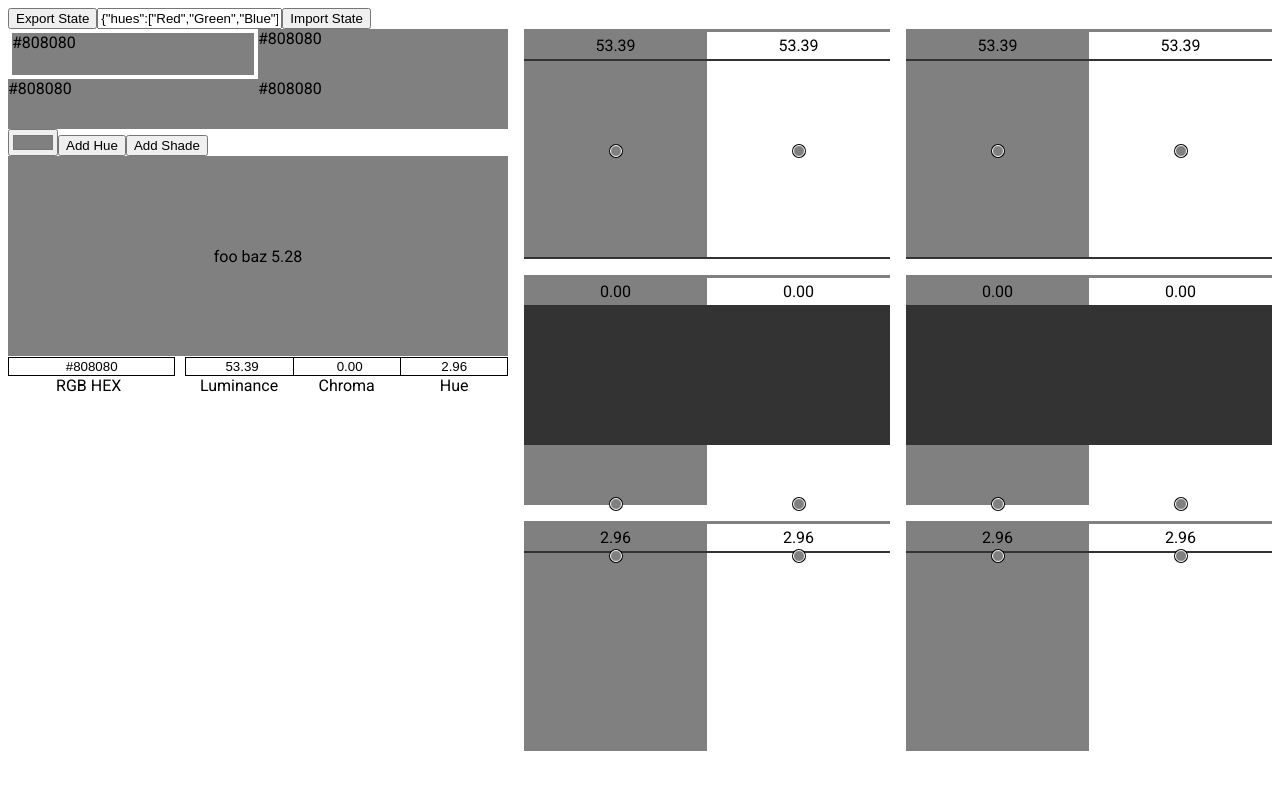
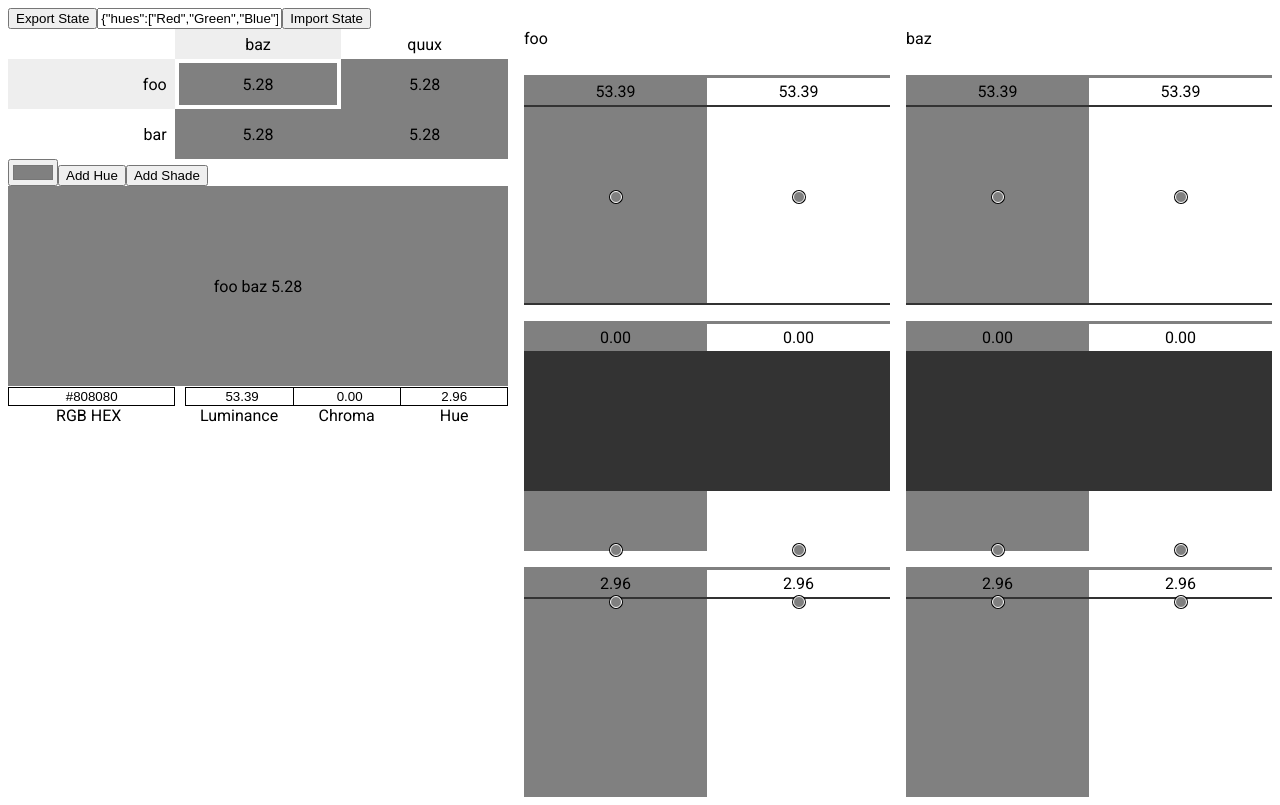
Before and after one commit to ucarion/cielab.io, a React app: page / in a window 1280 px wide. Built offline with nearby package versions, Linux system fonts and the light colour scheme; the HTML template or start-up script is replaced by a standard one.

Commit message:
Add improved palette display

```diff
--- /dev/null
+++ b/src/App/PaletteDisplay.tsx
@@ -0,0 +1,112 @@
+import React, { Fragment, useMemo } from "react";
+import { Palette } from "./types";
+import {
+  rgbToHex,
+  RGB,
+  wcagContrastRatio,
+  RGB_BLACK,
+  RGB_WHITE
+} from "../color";
+
+interface Props {
+  palette: Palette;
+  selectedHue: number;
+  selectedShade: number;
+  onColorSelect: (color: { hue: number; shade: number }) => void;
+}
+
+export default function PaletteDisplay({
+  palette: { hues, shades, colors },
+  selectedHue,
+  selectedShade,
+  onColorSelect
+}: Props) {
+  return (
+    <div
+      style={{
+        display: "grid",
+        gridTemplateColumns: `repeat(${1 + shades.length}, 1fr)`,
+        gridTemplateRows: `30px repeat(${hues.length}, 50px)`
+      }}
+    >
+      <div />
+      {shades.map((shade, shadeIndex) => (
+        <div
+          key={shadeIndex}
+          style={{
+            display: "flex",
+            justifyContent: "center",
+            alignItems: "center",
+            backgroundColor: shadeIndex === selectedShade ? "#eee" : "white"
+          }}
+        >
+          {shade}
+        </div>
+      ))}
+
+      {hues.map((hue, hueIndex) => (
+        <Fragment key={hueIndex}>
+          <div
+            style={{
+              display: "flex",
+              justifyContent: "flex-end",
+              alignItems: "center",
+              paddingRight: "8px",
+              backgroundColor: hueIndex === selectedHue ? "#eee" : "white"
+            }}
+          >
+            {hue}
+          </div>
+
+          {shades.map((_, shadeIndex) => (
+            <ColorDisplay
+              key={shadeIndex}
+              rgb={colors[hueIndex][shadeIndex]}
+              selected={
+                hueIndex === selectedHue && shadeIndex === selectedShade
+              }
+              onSelect={() =>
+                onColorSelect({ hue: hueIndex, shade: shadeIndex })
+              }
+            />
+          ))}
+        </Fragment>
+      ))}
+    </div>
+  );
+}
+
+interface ColorDisplayProps {
+  rgb: RGB;
+  selected: boolean;
+  onSelect: () => void;
+}
+
+function ColorDisplay({ rgb, selected, onSelect }: ColorDisplayProps) {
+  const contrastRatioWhite = useMemo(() => wcagContrastRatio(rgb, RGB_WHITE), [
+    rgb
+  ]);
+  const contrastRatioBlack = useMemo(() => wcagContrastRatio(rgb, RGB_BLACK), [
+    rgb
+  ]);
+
+  const isTextWhite = contrastRatioWhite > contrastRatioBlack;
+
+  return (
+    <div
+      style={{
+        backgroundColor: rgbToHex(rgb),
+        display: "flex",
+        justifyContent: "center",
+        alignItems: "center",
+        color: isTextWhite ? "white" : "black",
+        border: selected ? "4px solid white" : ""
+      }}
+      onClick={onSelect}
+    >
+      {isTextWhite
+        ? contrastRatioWhite.toFixed(2)
+        : contrastRatioBlack.toFixed(2)}
+    </div>
+  );
+}
--- a/src/App/index.tsx
+++ b/src/App/index.tsx
@@ -4,6 +4,7 @@ import TunnelGraph from "./TunnelGraph";
 import { Palette } from "./types";
 import ColorEditor from "./ColorEditor";
 import "./index.css";
+import PaletteDisplay from "./PaletteDisplay";
 
 const DEFAULT_COLOR = { r: 0.5, g: 0.5, b: 0.5 };
 
@@ -109,7 +110,14 @@ export default function App() {
         }}
       >
         <div>
-          <div
+          <PaletteDisplay
+            palette={{ hues, shades, colors }}
+            selectedHue={selectedColor.hue}
+            selectedShade={selectedColor.shade}
+            onColorSelect={setSelectedColor}
+          />
+
+          {/* <div
             style={{
               display: "grid",
               gridTemplateColumns: `repeat(${shades.length}, 1fr)`,
@@ -133,7 +141,7 @@ export default function App() {
                 </div>
               ))
             )}
-          </div>
+          </div> */}
 
           <input
             type="color"
@@ -158,11 +166,13 @@ export default function App() {
           style={{
             display: "grid",
             gridTemplateColumns: `repeat(2, 1fr)`,
-            gridTemplateRows: `repeat(3, 1fr)`,
+            gridTemplateRows: `30px repeat(3, 1fr)`,
             gridColumnGap: "16px",
             gridRowGap: "16px"
           }}
         >
+          <div>{hues[selectedColor.hue]}</div>
+          <div>{shades[selectedColor.shade]}</div>
           <TunnelGraph
             axis="l"
             sequence={hueSequence}
@@ -198,27 +208,3 @@ export default function App() {
     </div>
   );
 }
-
-function LCHEditor(props: {
-  lch: LCH;
-  axis: "l" | "c" | "h";
-  onUpdate: (rgb: RGB) => void;
-}) {
-  return (
-    <input
-      onKeyUp={event => {
-        if (event.key === "ArrowUp") {
-          props.onUpdate(
-            lchToRGB({ ...props.lch, [props.axis]: props.lch[props.axis] + 1 })
-          );
-        } else if (event.key === "ArrowDown") {
-          props.onUpdate(
-            lchToRGB({ ...props.lch, [props.axis]: props.lch[props.axis] - 1 })
-          );
-        }
-      }}
-      readOnly
-      value={props.lch[props.axis]}
-    />
-  );
-}
```
